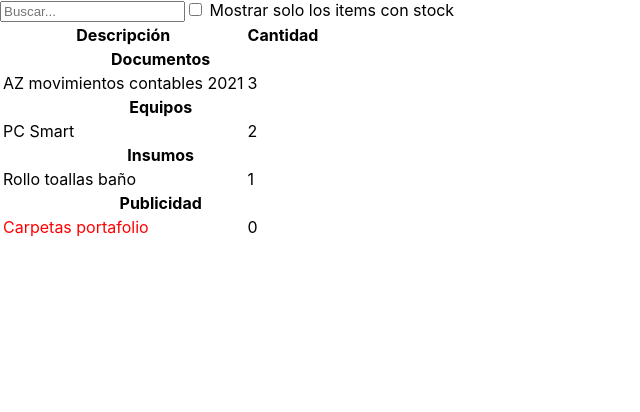
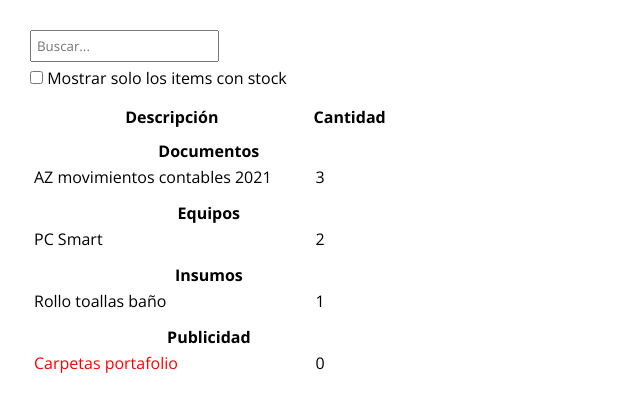
Before and after one commit to andreszapataq/goods-client, a React (Create React App) app: page / in a window 1280 px wide. Shown: the top 412 px of the page, without its empty margins (0-640 px from the left). Built offline with nearby package versions, Linux system fonts and the light colour scheme.

Commit message:
first styles

```diff
--- a/src/components/ItemRow.js
+++ b/src/components/ItemRow.js
@@ -7,7 +7,7 @@ const ItemRow = ({ item }) => {
   return (
     <tr>
         <td>{name}</td>
-        <td>{item.quantity}</td>
+        <td className="td-quantity">{item.quantity}</td>
     </tr>
   )
 }
--- a/src/index.css
+++ b/src/index.css
@@ -1,13 +1,65 @@
-body {
+@import url('https://fonts.googleapis.com/css2?family=Open+Sans:wght@300;400;500;600;700&display=swap');
+
+* {
   margin: 0;
-  font-family: -apple-system, BlinkMacSystemFont, 'Segoe UI', 'Roboto', 'Oxygen',
-    'Ubuntu', 'Cantarell', 'Fira Sans', 'Droid Sans', 'Helvetica Neue',
-    sans-serif;
-  -webkit-font-smoothing: antialiased;
-  -moz-osx-font-smoothing: grayscale;
+  padding: 0;
+  box-sizing: border-box;
+  font-family: 'Open Sans', sans-serif;
 }
 
-code {
-  font-family: source-code-pro, Menlo, Monaco, Consolas, 'Courier New',
-    monospace;
+body {
+  padding: 30px;
 }
+
+h1 {
+  margin-top: 0;
+  font-size: 22px;
+}
+
+h2 {
+  margin-top: 0;
+  font-size: 20px;
+}
+
+h3 {
+  margin-top: 0;
+  font-size: 18px;
+}
+
+h4 {
+  margin-top: 0;
+  font-size: 16px;
+}
+
+h5 {
+  margin-top: 0;
+  font-size: 14px;
+}
+
+h6 {
+  margin-top: 0;
+  font-size: 12px;
+}
+
+ul {
+  padding-left: 20px;
+}
+
+label {
+  display: block;
+  margin-top: 5px;
+  margin-bottom: 5px;
+}
+
+th {
+  padding-top: 10px;
+}
+
+td {
+  padding: 2px;
+  padding-right: 40px;
+}
+
+input {
+  padding: 5px;
+}
```
